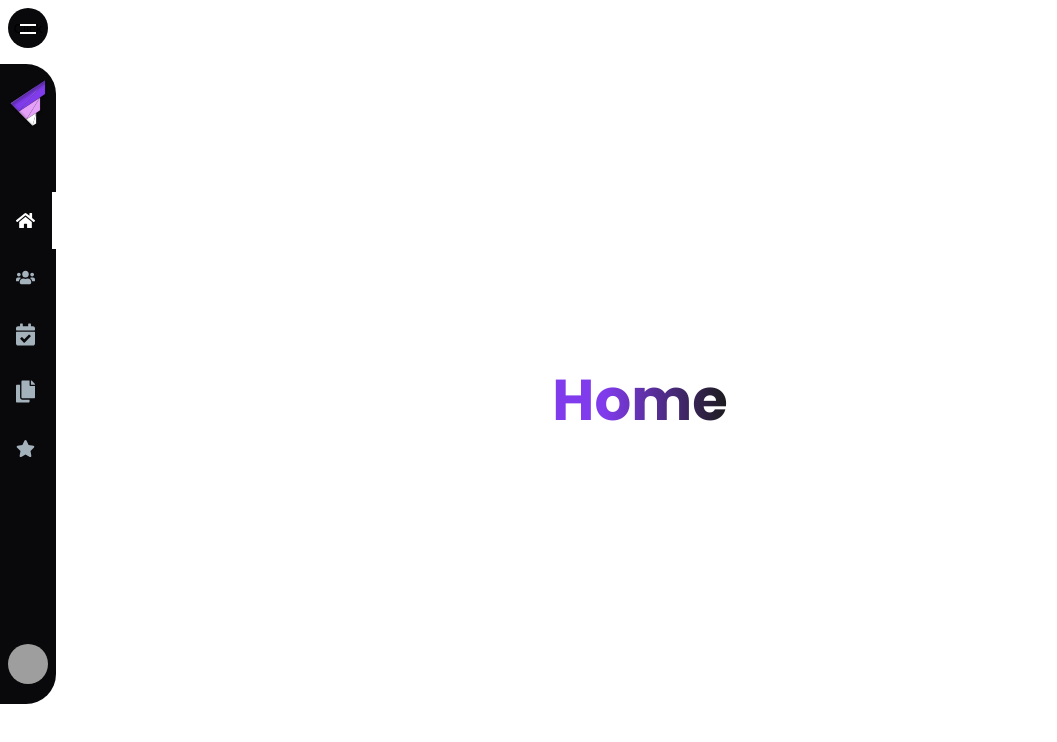
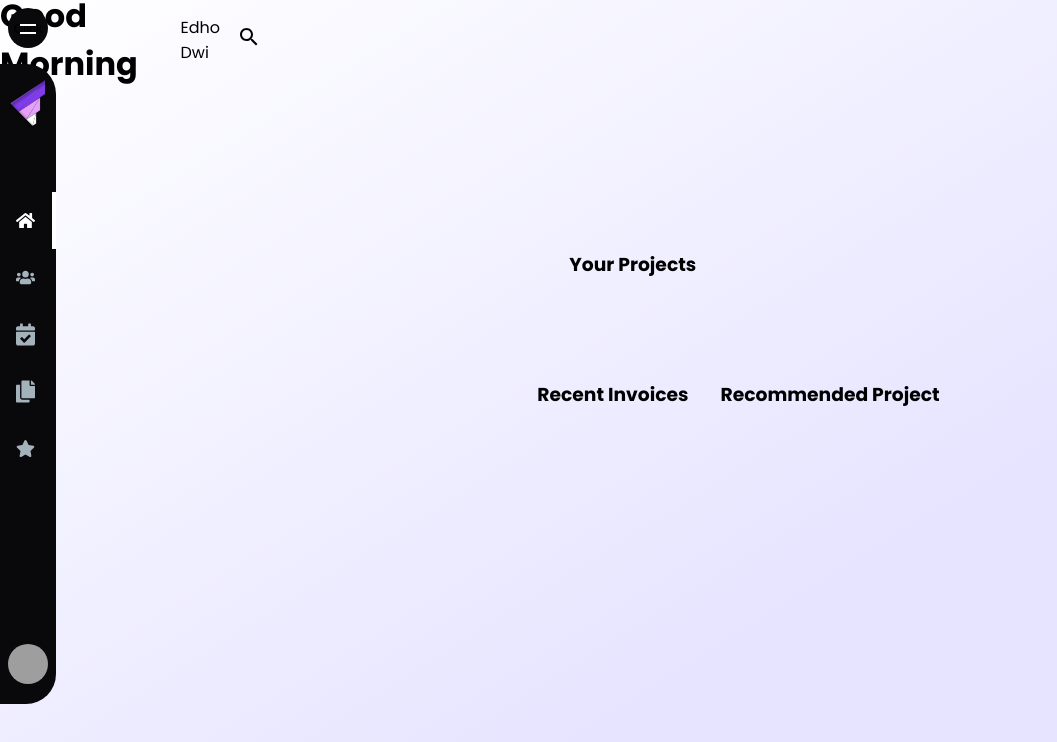
Before and after one commit to tirwanda/admin-personal-web, a React (Create React App) app in the folder fe/: page /dashboard in a window 1280 px wide. Shown: the top 742 px of the page, without its empty margins (0-1057 px from the left). Built offline with nearby package versions, Linux system fonts and the light colour scheme; grey boxes are pictures that could not be loaded.

Commit message:
Create Navbar and Home Component

```diff
--- a/fe/package.json
+++ b/fe/package.json
@@ -3,6 +3,10 @@
 	"version": "0.1.0",
 	"private": true,
 	"dependencies": {
+		"@emotion/react": "^11.4.1",
+		"@emotion/styled": "^11.3.0",
+		"@mui/icons-material": "^5.0.3",
+		"@mui/material": "^5.0.3",
 		"@testing-library/jest-dom": "^5.14.1",
 		"@testing-library/user-event": "^12.8.3",
 		"axios": "^0.21.4",
--- a/fe/src/atoms/Container/Container.jsx
+++ b/fe/src/atoms/Container/Container.jsx
@@ -1,4 +1,10 @@
 import styled from 'styled-components';
+
+export const DashboardContainer = styled.div`
+	display: flex;
+	height: 100vh;
+	background: linear-gradient(to bottom right, white 0%, #e6e4ff 70%);
+`;
 
 export const BoxContainer = styled.div`
 	width: 100%;
--- /dev/null
+++ b/fe/src/organism/Navbar/Navbar.jsx
@@ -0,0 +1,44 @@
+import React from 'react';
+import styled from 'styled-components';
+
+import { Search } from '@mui/icons-material';
+
+const Navbar = () => {
+	return (
+		<NavbarContainer>
+			<TextH1>Good Morning</TextH1>
+			<span>Edho Dwi</span>
+			<InputContainer>
+				<Icon>
+					<Search />
+				</Icon>
+			</InputContainer>
+		</NavbarContainer>
+	);
+};
+
+const NavbarContainer = styled.div`
+	display: flex;
+	justify-content: space-between;
+	align-items: center;
+	height: 10%;
+	@media screen and (min-width: 320px) and (max-width: 1080px) {
+		flex-direction: column;
+		margin-bottom: 1rem;
+	}
+`;
+
+const TextH1 = styled.h1`
+	span {
+		font-weight: 500;
+		color: #484258;
+	}
+	@media screen and (min-width: 320px) and (max-width: 1080px) {
+		margin-top: 1rem;
+	}
+`;
+const InputContainer = styled.div``;
+const Icon = styled.div``;
+const Input = styled.input``;
+
+export default Navbar;
--- a/fe/src/pages/Dashboard/Dashboard.jsx
+++ b/fe/src/pages/Dashboard/Dashboard.jsx
@@ -1,6 +1,8 @@
 import React, { useState } from 'react';
 import { fetchUserData } from '../../api/authenticationService';
 import { Route, Switch, useHistory, useLocation } from 'react-router';
+
+import { DashboardContainer } from '../../atoms/Container/Container';
 
 import Sidebar from '../../organism/Sidebar/Sidebar';
 import Home from '../../template/Home/Home';
@@ -10,6 +12,7 @@ import Achievments from '../../template/Achievments/Achievments';
 import Skills from '../../template/Skills/Skills';
 import styled from 'styled-components';
 import { AnimatePresence } from 'framer-motion';
+import Navbar from '../../organism/Navbar/Navbar';
 
 const Section = styled.div`
 	width: 100vw;
@@ -49,7 +52,8 @@ function Dashboard(props) {
 	};
 
 	return (
-		<div className="dashboard">
+		<DashboardContainer>
+			<Navbar />
 			<Sidebar />
 			<Section>
 				<AnimatePresence exitBeforeEnter>
@@ -78,7 +82,7 @@ function Dashboard(props) {
 					</Switch>
 				</AnimatePresence>
 			</Section>
-		</div>
+		</DashboardContainer>
 	);
 }
 
--- a/fe/src/template/Home/Home.jsx
+++ b/fe/src/template/Home/Home.jsx
@@ -1,14 +1,144 @@
 import React from 'react';
+import styled from 'styled-components';
 import MotionHoc from '../../animation/MotionHoc';
 
 const HomeComponent = () => {
 	return (
-		<div>
-			<h1>Home</h1>
-		</div>
+		<HomeContainer>
+			<SubContainer>
+				<SectionOne>
+					<ColumnOne1>
+						{/* <Earnings />
+						<Info /> */}
+					</ColumnOne1>
+					<ColumnTwo1>
+						<TitleText>Your Projects</TitleText>
+						{/* <Projects /> */}
+					</ColumnTwo1>
+				</SectionOne>
+				<SectionTwo>
+					<ColumnOne2>
+						<InvoiceContainer>
+							<TitleText>Recent Invoices</TitleText>
+							{/* <Invoices /> */}
+						</InvoiceContainer>
+						{/* <JoinSlack /> */}
+					</ColumnOne2>
+					<ColumnTwo2>
+						<TitleText>Recommended Project</TitleText>
+						{/* <ProjectRecommendation /> */}
+					</ColumnTwo2>
+				</SectionTwo>
+			</SubContainer>
+		</HomeContainer>
 	);
 };
 
+const HomeContainer = styled.div`
+	width: 80%;
+	/* background: linear-gradient(to bottom right, white 0%, #e6e4ff 70%); */
+	border-bottom-right-radius: 2rem;
+	border-top-right-radius: 2rem;
+	margin: 1rem 8rem 1rem 4rem;
+	@media screen and (min-width: 320px) and (max-width: 1080px) {
+		display: flex;
+		flex-direction: column;
+		width: 100%;
+		margin: 1rem 0 0 0;
+	}
+`;
+
+const SubContainer = styled.div`
+	margin: 0.5rem 0;
+	height: 80%;
+	width: 100%;
+	display: flex;
+	flex-direction: column;
+	gap: 4rem;
+	@media screen and (min-width: 320px) and (max-width: 1080px) {
+		height: 100%;
+	}
+`;
+const SectionOne = styled.div`
+	display: flex;
+	justify-content: space-between;
+	height: 40%;
+	gap: 2rem;
+	width: 100%;
+	@media screen and (min-width: 320px) and (max-width: 1080px) {
+		flex-direction: column;
+		align-items: center;
+		height: max-content;
+	}
+`;
+const ColumnOne1 = styled.div`
+	display: flex;
+	gap: 3rem;
+	@media screen and (min-width: 320px) and (max-width: 1080px) {
+		flex-direction: column;
+		justify-content: center;
+		align-items: center;
+		gap: 1rem;
+		width: 100%;
+	}
+`;
+
+const ColumnTwo1 = styled.div`
+	display: flex;
+	flex-direction: column;
+	height: 115%;
+	width: 100%;
+	@media screen and (min-width: 320px) and (max-width: 1080px) {
+		height: max-content;
+		justify-content: center;
+		align-items: center;
+	}
+`;
+
+const TitleText = styled.h3`
+	height: 20%;
+	/* padding-top */
+`;
+
+const SectionTwo = styled.div`
+	display: flex;
+	gap: 2rem;
+	height: 26vh;
+	@media screen and (min-width: 320px) and (max-width: 1080px) {
+		flex-direction: column;
+		height: max-content;
+		width: 100%;
+	}
+`;
+const ColumnOne2 = styled.div`
+	@media screen and (min-width: 320px) and (max-width: 1080px) {
+		display: flex;
+		justify-content: center;
+		align-items: center;
+		flex-direction: column;
+		width: 100%;
+	}
+`;
+const InvoiceContainer = styled.div`
+	height: 60%;
+	@media screen and (min-width: 320px) and (max-width: 1080px) {
+		height: max-content;
+		display: flex;
+		justify-content: center;
+		align-items: center;
+		flex-direction: column;
+		width: 100%;
+	}
+`;
+
+const ColumnTwo2 = styled.div`
+	@media screen and (min-width: 320px) and (max-width: 1080px) {
+		display: flex;
+		justify-content: center;
+		align-items: center;
+		flex-direction: column;
+	}
+`;
 const Home = MotionHoc(HomeComponent);
 
 export default Home;
```
Also changed, not shown: 1 other file (tests, documents, lock files or other folders).
